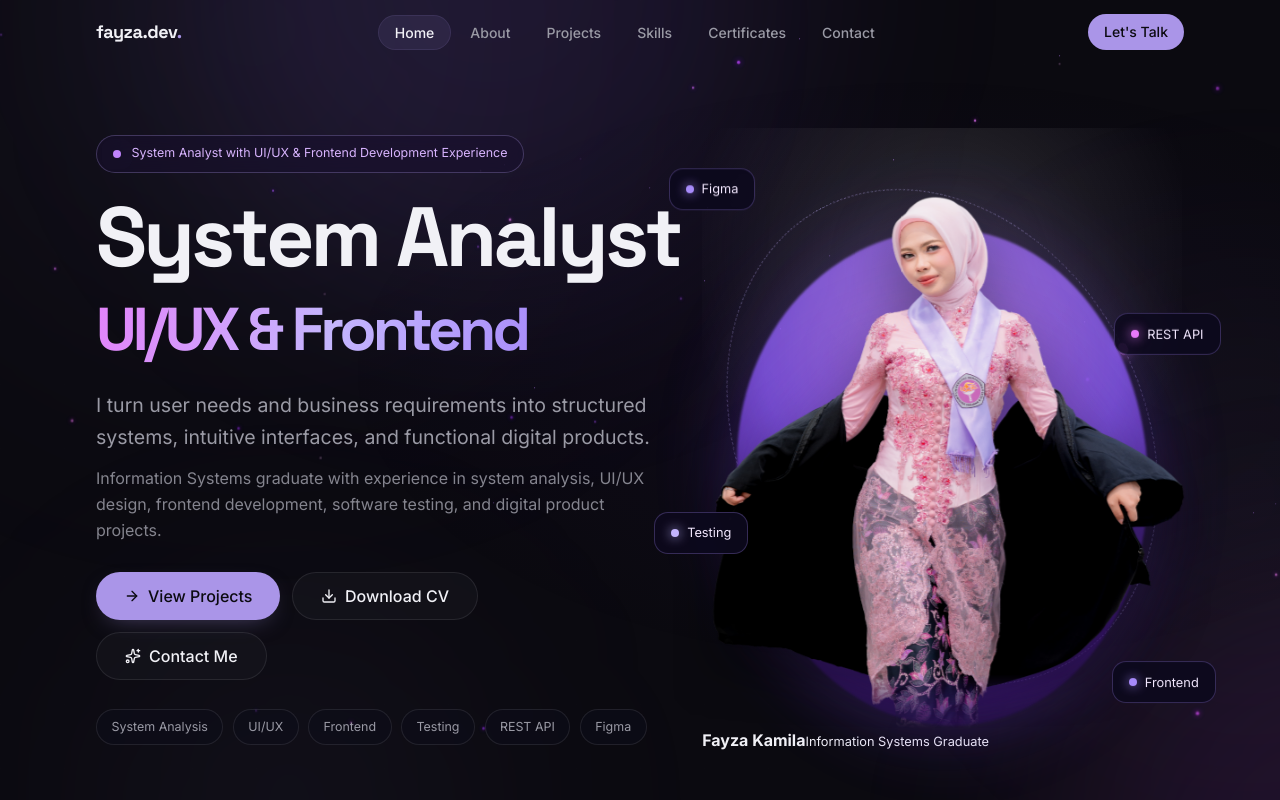
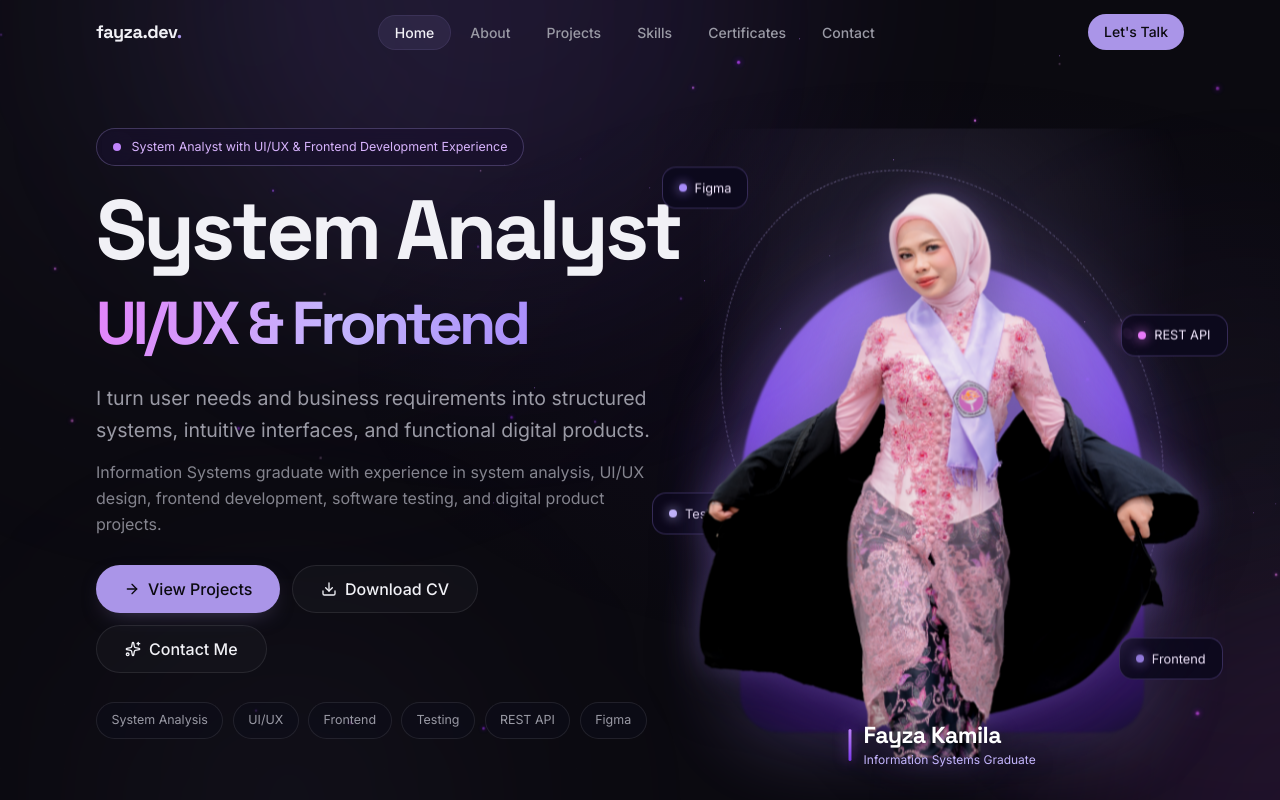
Before and after one commit to byeonipai/portofoliofayza, a Next.js app in the folder fayza-portfolio-cloudflare-final/: page / in a window 1280 px wide. Shown: the top 800 px of the page. Built offline with nearby package versions, Linux system fonts and the light colour scheme.

Commit message:
Remove portrait frame and enlarge PNG cutout beyond purple blob

```diff
--- a/fayza-portfolio-cloudflare-final/app/globals.css
+++ b/fayza-portfolio-cloudflare-final/app/globals.css
@@ -1244,3 +1244,144 @@ html[data-motion-ready="true"] .reveal.is-visible { opacity: 1; transform: none;
 @media (prefers-reduced-motion: reduce) {
   .profile-visual-card,.profile-visual-blob,.profile-visual-orbit,.profile-visual-person,.profile-visual-chip { animation: none !important; transition: none !important; }
 }
+
+
+/* Final frameless portrait composition: transparent cutout extends beyond the purple blob. */
+.profile-visual-stage {
+  position: relative;
+  isolation: isolate;
+  width: min(100%, 500px);
+  aspect-ratio: 4 / 5;
+  margin-inline: auto;
+  overflow: visible !important;
+  perspective: 1100px;
+}
+.profile-visual-art {
+  position: absolute;
+  inset: 0;
+  overflow: visible !important;
+  transform-style: preserve-3d;
+  transform: rotateX(var(--rx,0deg)) rotateY(var(--ry,0deg));
+  transform-origin: center 55%;
+  transition: transform 220ms cubic-bezier(.2,.9,.2,1);
+  animation: profile-visual-float 6s ease-in-out infinite;
+}
+.profile-visual-blob {
+  inset: 22% 8% 0 !important;
+  z-index: 0;
+  border-radius: 50% 50% 38px 38px !important;
+  background: radial-gradient(circle at 50% 25%,#c4b5fd 0%,#8b5cf6 48%,#4c1d95 76%,#1a1236 100%) !important;
+  box-shadow: 0 0 90px #a78bfa66 !important;
+  opacity: .9 !important;
+}
+.profile-visual-glow {
+  bottom: 0 !important;
+  width: 90% !important;
+  filter: blur(38px) !important;
+  background: radial-gradient(circle,#a855f7aa 0%,#7c3aed44 48%,transparent 72%) !important;
+}
+.profile-visual-orbit {
+  left: -5% !important;
+  right: -5% !important;
+  top: 5% !important;
+  z-index: 1 !important;
+  border-color: #c4b5fd70 !important;
+}
+.profile-visual-person {
+  position: absolute !important;
+  left: 50% !important;
+  right: auto !important;
+  bottom: -4% !important;
+  top: auto !important;
+  width: auto !important;
+  height: 118% !important;
+  max-width: none !important;
+  object-fit: contain !important;
+  object-position: center bottom !important;
+  padding: 0 !important;
+  z-index: 3 !important;
+  transform: translateX(-50%) translateZ(45px) !important;
+  transform-origin: center bottom !important;
+  filter:
+    drop-shadow(0 0 18px #a78bfa55)
+    drop-shadow(0 22px 24px rgb(0 0 0 / 42%)) !important;
+  -webkit-mask-image: none !important;
+  mask-image: none !important;
+  transition: transform 550ms cubic-bezier(.2,.9,.2,1), filter 550ms ease !important;
+}
+@media (hover:hover) and (pointer:fine) {
+  .profile-visual-stage:hover .profile-visual-person {
+    transform: translateX(-50%) translateY(-5px) translateZ(58px) scale(1.035) !important;
+    filter:
+      drop-shadow(0 0 24px #c084fc88)
+      drop-shadow(0 25px 30px rgb(0 0 0 / 48%)) !important;
+  }
+}
+.profile-visual-glare {
+  z-index: 4 !important;
+  background: radial-gradient(circle at var(--gx,50%) var(--gy,20%),#c4b5fd25,transparent 48%) !important;
+}
+.profile-visual-name { display: none !important; }
+.profile-visual-caption {
+  position: absolute;
+  z-index: 9;
+  left: 50%;
+  bottom: -2.1rem;
+  display: flex;
+  align-items: center;
+  gap: .75rem;
+  width: max-content;
+  max-width: 86%;
+  transform: translateX(-50%);
+  pointer-events: none;
+}
+.profile-visual-caption-mark {
+  width: 3px;
+  height: 2rem;
+  border-radius: 99px;
+  background: linear-gradient(#c084fc,#7c3aed);
+  box-shadow: 0 0 14px #a855f7aa;
+}
+.profile-visual-caption-copy {
+  display: grid;
+  gap: .1rem;
+  text-shadow: 0 2px 18px #0a0812;
+}
+.profile-visual-caption-copy strong {
+  color: #fff;
+  font: 700 1.45rem var(--font-space-grotesk);
+  letter-spacing: -.025em;
+}
+.profile-visual-caption-copy small {
+  color: #c4b5fd;
+  font-size: .75rem;
+}
+.profile-visual-chip {
+  z-index: 8 !important;
+}
+.profile-visual-chip-figma { top: 8%; left: -8%; }
+.profile-visual-chip-api { top: 31%; right: -9%; }
+.profile-visual-chip-testing { bottom: 31%; left: -10%; }
+.profile-visual-chip-frontend { bottom: 8%; right: -8%; }
+@media (max-width: 860px) {
+  .profile-visual-stage {
+    width: min(90%,360px);
+    margin-bottom: 3.2rem;
+  }
+  .profile-visual-person { height: 118% !important; }
+  .profile-visual-chip-figma { left: -8%; }
+  .profile-visual-chip-api { right: -8%; }
+  .profile-visual-chip-testing { left: -9%; }
+  .profile-visual-chip-frontend { right: -7%; }
+}
+@media (max-width: 420px) {
+  .profile-visual-stage { width: min(94%,330px); }
+  .profile-visual-person { height: 116% !important; }
+  .profile-visual-caption { bottom: -2rem; }
+  .profile-visual-caption-copy strong { font-size: 1.2rem; }
+  .profile-visual-chip { padding: .48rem .68rem; font-size: .66rem; }
+}
+@media (prefers-reduced-motion: reduce) {
+  .profile-visual-art { animation: none !important; transform: none !important; }
+  .profile-visual-person { transition: none !important; transform: translateX(-50%) !important; }
+}
```
